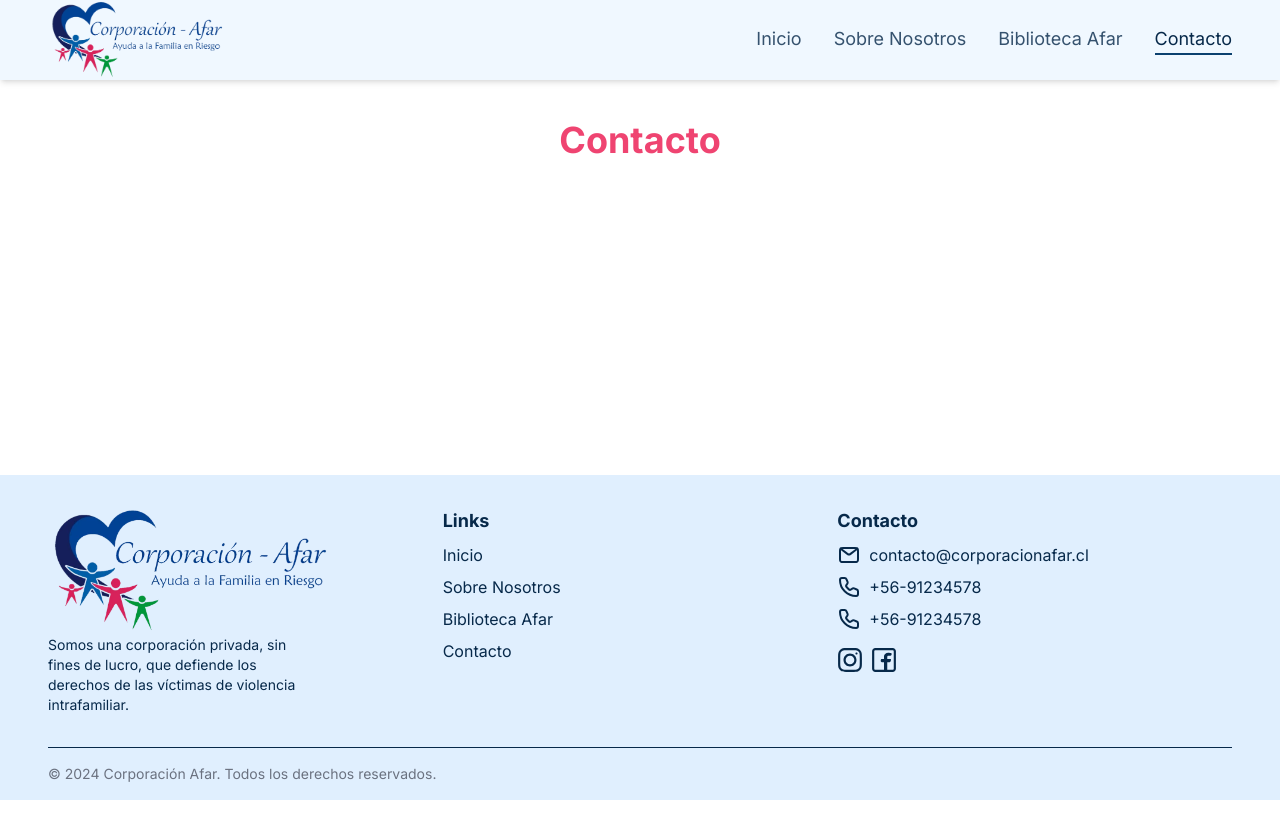
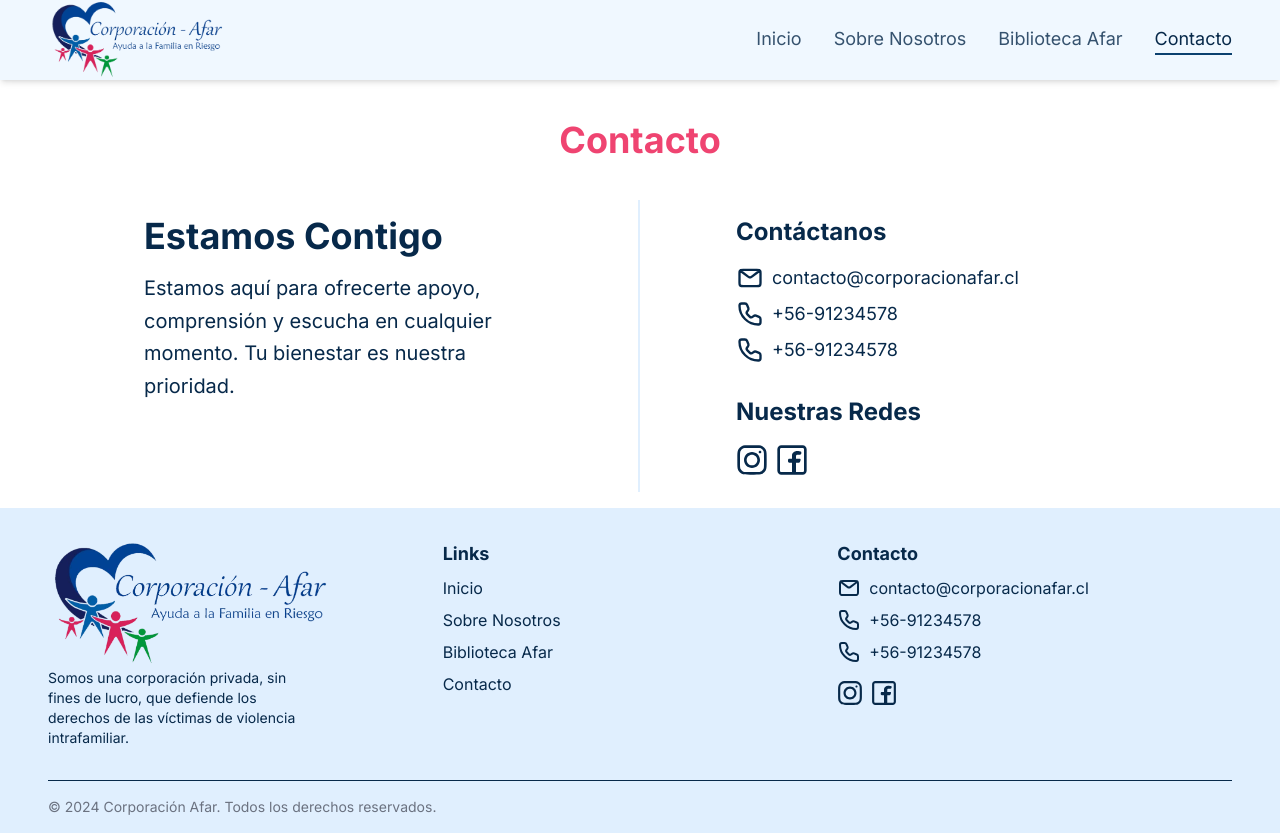
Before and after one commit to Ezfeik/corporacion-afar-website, a Next.js app: page /contacto in a window 1280 px wide. Before the commit the page ends 800 px from the top, so only its background shows below. Built offline with nearby package versions, Linux system fonts and the light colour scheme.

Commit message:
Add initial contact page

```diff
--- a/src/app/(main)/contacto/page.tsx
+++ b/src/app/(main)/contacto/page.tsx
@@ -1,12 +1,37 @@
 import React from 'react'
 import SectionTitle from '@/components/sections/SectionTitle';
 import Container from '@/components/Container';
+import SocialNetworks from '@/components/SocialNetworks';
+import MailIcon from '@/components/icons/Mail';
+import PhoneIcon from '@/components/icons/Phone';
 
 function Page() {
   return (
     <Container>
-      <section>
+      <section className="mb-4">
         <SectionTitle>Contacto</SectionTitle>
+        <div className="grid lg:grid-cols-2 text-primary-950">
+          <div className="border-b-2 border-b-primary-100 lg:border-b-0 lg:border-e-2 lg:border-e-primary-100 py-4 lg:px-24">
+            <h2 className="font-bold text-4xl mb-4">Estamos Contigo</h2>
+            <p className="text-xl leading-relaxed">Estamos aquí para ofrecerte apoyo, comprensión y escucha en cualquier momento. Tu bienestar es nuestra prioridad.</p>
+          </div>
+          <div className="py-4 lg:px-24">
+            <h2 className="text-2xl font-bold mb-4">Contáctanos</h2>
+            <ul className='flex flex-col gap-2 mb-8 text-lg'>
+              <li className='flex flex-row gap-2'>
+                <MailIcon colorClass={'stroke-primary-950'} width={28} height={28} />contacto@corporacionafar.cl
+              </li>
+              <li className='flex flex-row gap-2'>
+                <PhoneIcon colorClass={'stroke-primary-950'} width={28} height={28} />+56-91234578
+              </li>
+              <li className='flex flex-row gap-2'>
+                <PhoneIcon colorClass={'stroke-primary-950'} width={28} height={28} />+56-91234578
+              </li>
+            </ul>
+            <h2 className="text-2xl font-bold mb-4">Nuestras Redes</h2>
+            <SocialNetworks fillColorClass="fill-primary-950" size={32} />
+          </div>
+        </div>
       </section>
     </Container>
   )
```
